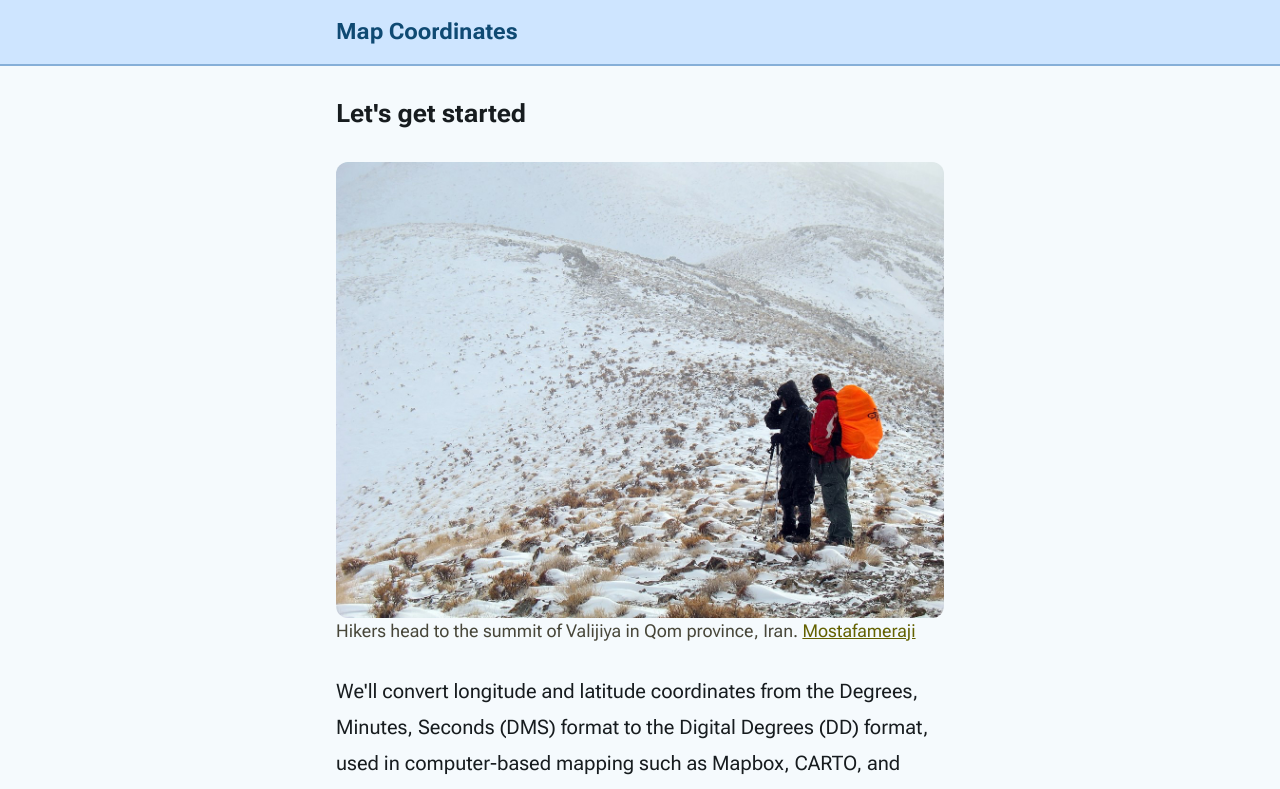
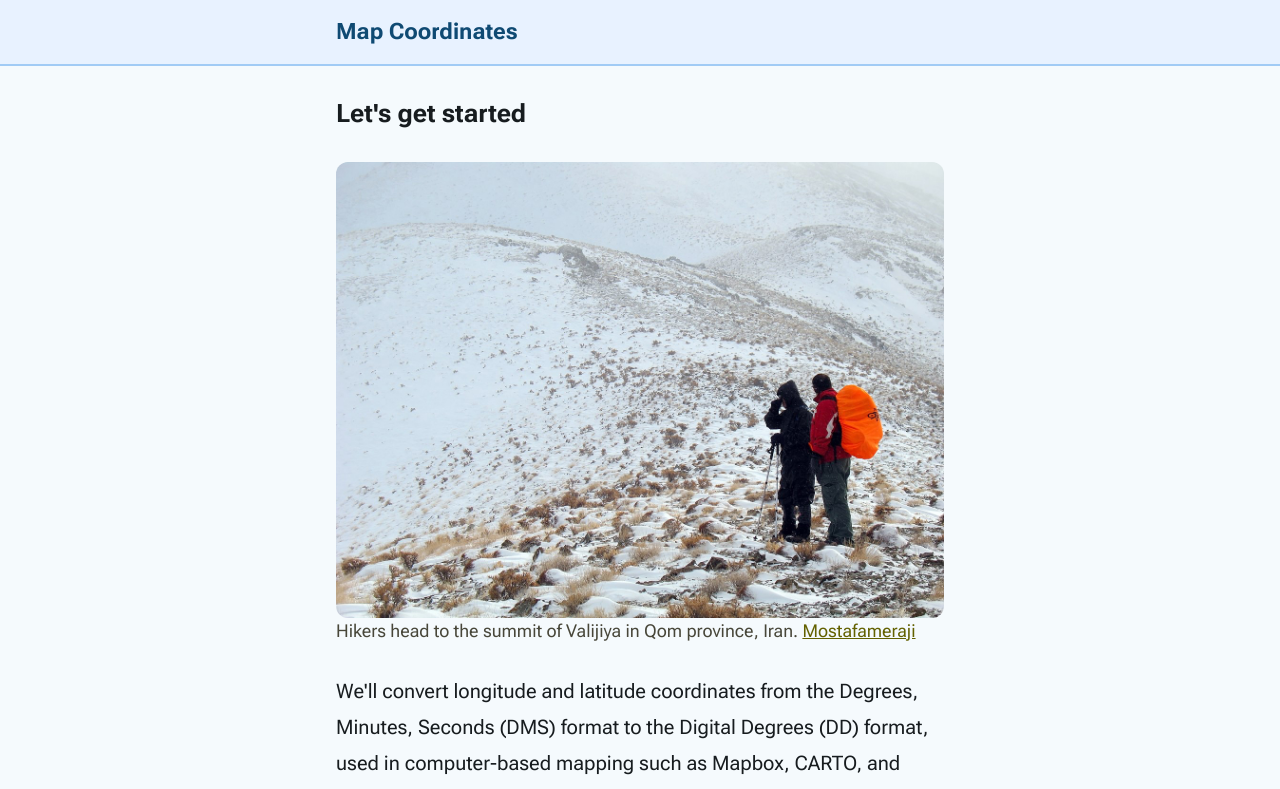
Before and after one commit to seankelliher/map-coordinates-dms, a Vue app: page / in a window 1280 px wide. Shown: the top 789 px of the page. Built offline with nearby package versions, Linux system fonts and the light colour scheme.

Commit message:
Modify bf in header, more subtle.

```diff
--- a/src/style.css
+++ b/src/style.css
@@ -47,8 +47,8 @@ header {
     width: 95%;
     margin: 0;
     padding: 0 2.5%;;
-    background: #cee5ff; /* secondary container */
-    border-bottom: 2px solid #86afd8;  /* secondary 70 */
+    background: #e8f2ff; /* secondary 95 */
+    border-bottom: 2px solid #a1cbf5;  /* secondary 80 */
     flex: initial;
     position: relative;
 }
@@ -57,8 +57,8 @@ header::before {
     content: "";
     position: absolute;
     inset: 0 calc((100vw - 100%) / -2) -2px;
-    background: #cee5ff; /* secondary container */
-    border-bottom: 2px solid #86afd8;  /* secondary 70 */
+    background: #e8f2ff; /* secondary 95 */
+    border-bottom: 2px solid #a1cbf5;  /* secondary 80 */
     z-index: -1;
 }
 
```
